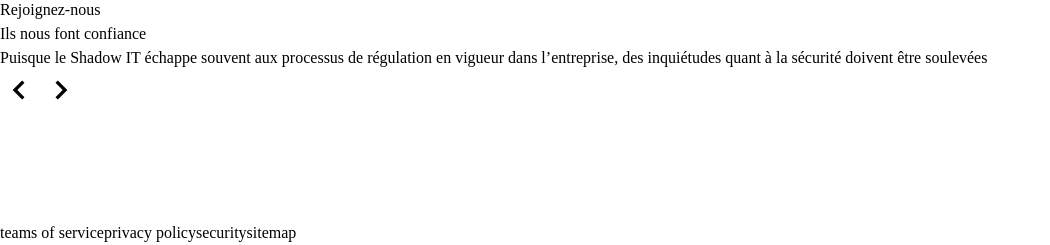
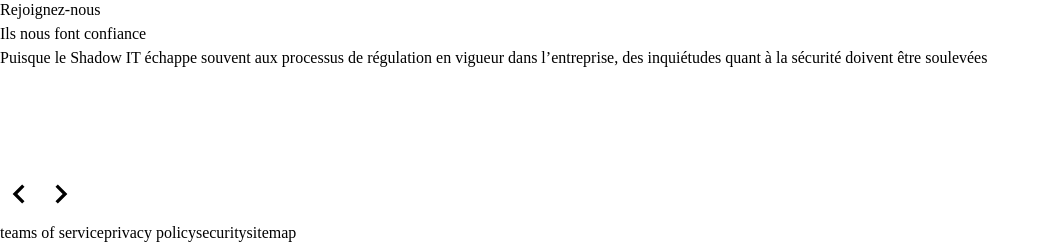
Before and after one commit to workhard2021/oyster-technology-informatique, a Next.js app: page / in a window 1280 px wide. Shown: the part 2300-2545 px from the top of the page, without its empty margins (0-1050 px from the left). Built offline with nearby package versions, Linux system fonts and the light colour scheme.

Commit message:
update t

```diff
--- a/components/carousel-menu.tsx
+++ b/components/carousel-menu.tsx
@@ -27,8 +27,9 @@ export const CarouselScroll = ({data,title,order='',target_id='carousel-scroll'}
         });
     }
     if(data && data.length===0) return null;
-    return (<div className="relative w-full">
+    return (<div className='w-full relative'>
         {title &&<p className='py-8 font-medium md:text-4xl text-2xl text-center first-letter:capitalize text-blue-900'>{title || ''}</p>}
+      <div className="relative w-full">
         <div className='bg-url_teams absolute w-full h-full' style={{backgroundImage:`url(${'../images/4.jpeg'})`}}/>
         <div className="absolute top-1/2 w-full flex z-10 pt-0 h-0 rounded-md justify-between items-center">
             <button onClick={(e) => prevImage(e)} className="md:text-2xl  py-2 rounded-md outline-none relative text-gray-400"><BiChevronLeft size={100}/></button>
@@ -41,7 +42,7 @@ export const CarouselScroll = ({data,title,order='',target_id='carousel-scroll'}
                        <div  className="relative w-full h-full flex justify-center items-center flex-wrap">
                          <div className={`${order} md:h-full h-[50%] md:w-[50%] w-full  bg-url`} style={{backgroundImage:`url(${value.image})`}}/>
                          <div className='w-full md:h-auto h-[50%] md:w-[50%] text-center'>
-                             <div className='text-2xl first-letter:capitalize w-full font-thin py-3 text-gray-900'>{value.expertise}</div>
+                              <div className='text-2xl first-letter:capitalize w-full font-thin py-3 text-gray-900'>{value.expertise}</div>
                              <div className='w-full first-letter:capitalize text-3xl font-bold text-blue-900'>{value.title}</div>
                          </div>
                        </div>
@@ -49,5 +50,6 @@ export const CarouselScroll = ({data,title,order='',target_id='carousel-scroll'}
                 </Link>
             })}
         </div>
-    </div>)
+    </div>
+  </div>)
 }
--- a/components/scrollCloud.tsx
+++ b/components/scrollCloud.tsx
@@ -8,7 +8,7 @@ export const ScrollCloud = ({data,title,sub_title}:any) => {
         if(el){
             el.scrollBy({
               top:0,
-              left:250,
+              left:240,
               behavior: 'smooth'
            });
         }
@@ -19,7 +19,7 @@ export const ScrollCloud = ({data,title,sub_title}:any) => {
         if(el){
             el.scrollBy({
                 top:0,
-               left:-250,
+               left:-240,
                behavior: 'smooth'
             });
         }
@@ -30,11 +30,7 @@ export const ScrollCloud = ({data,title,sub_title}:any) => {
         <div className="w-full text-center md:text-4xl text-3xl  font-bold py-2">{title}</div>
         <div className="md:w-[50%] text-sm w-full text-center text-gray-500 m-auto p-4">{sub_title}</div>
         <div className="relative py-4 m-auto">
-        <div className="absolute md:left-[15%] left-[0%] top-1/2 md:w-[70%] w-[100%] flex z-20  h-0 rounded-md justify-between items-center">
-            <button onClick={(e) => prevImage(e)} className="p-1 px-3 rounded-md outline-none relative text-xl"><BiChevronLeft className="inline" size={40}/></button>
-            <button onClick={(e) => nextImage(e)} className="p-1 px-3 rounded-md outline-none relative text-xl"><BiChevronRight className="inline" size={40}/></button>
-        </div>
-        <div className="md:w-[65%] w-[95%] m-auto">
+        <div className="md:w-[65%] w-[98%] m-auto">
             <div id='scroll-partener' className="container-carousel-scroll">
                 {data && data.map((value:any, index:any) => {
                  return <div key={index} className='item-partener p-3'>
@@ -42,6 +38,10 @@ export const ScrollCloud = ({data,title,sub_title}:any) => {
                   </div>
                })}
             </div>
+        </div>
+        <div className="relative w-[150px] py-4 m-auto flex z-20  h-0 rounded-md justify-between items-center">
+            <button onClick={(e) => prevImage(e)} className="p-1 px-2 rounded-md outline-none relative text-xl"><BiChevronLeft className="inline" size={40}/></button>
+            <button onClick={(e) => nextImage(e)} className="p-1 px-2 rounded-md outline-none relative text-xl"><BiChevronRight className="inline" size={40}/></button>
         </div>
     </div>
  </div>)
--- a/pages/[slug].tsx
+++ b/pages/[slug].tsx
@@ -14,7 +14,6 @@ export const getServerSideProps: GetServerSideProps = async (context) => {
     if(context.params!==undefined){
        slug=context.params.slug;
     }
-
     const arrayData=[
         {   slug:'telecom',
             image:'../images/1.jpeg',
```
